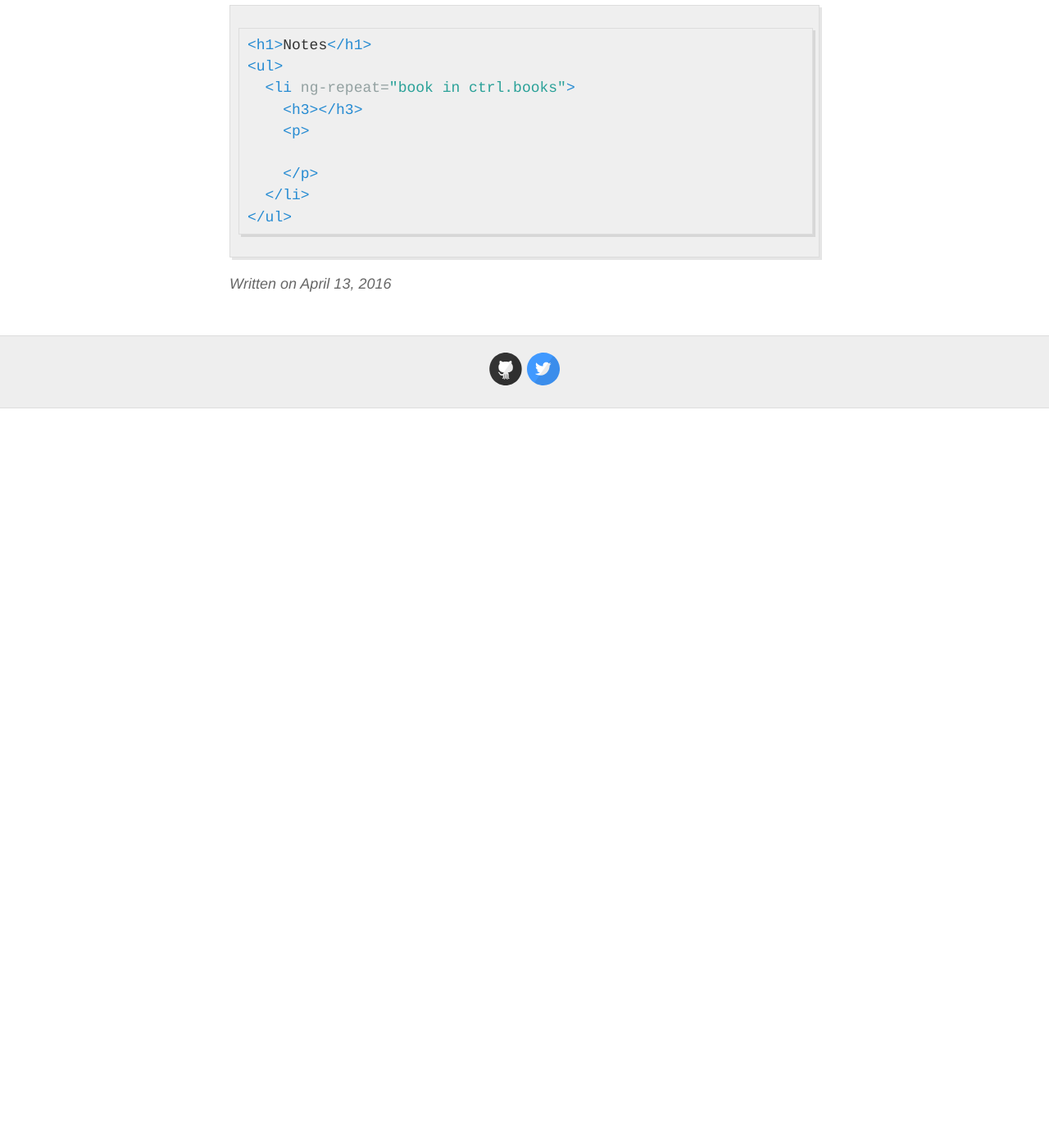
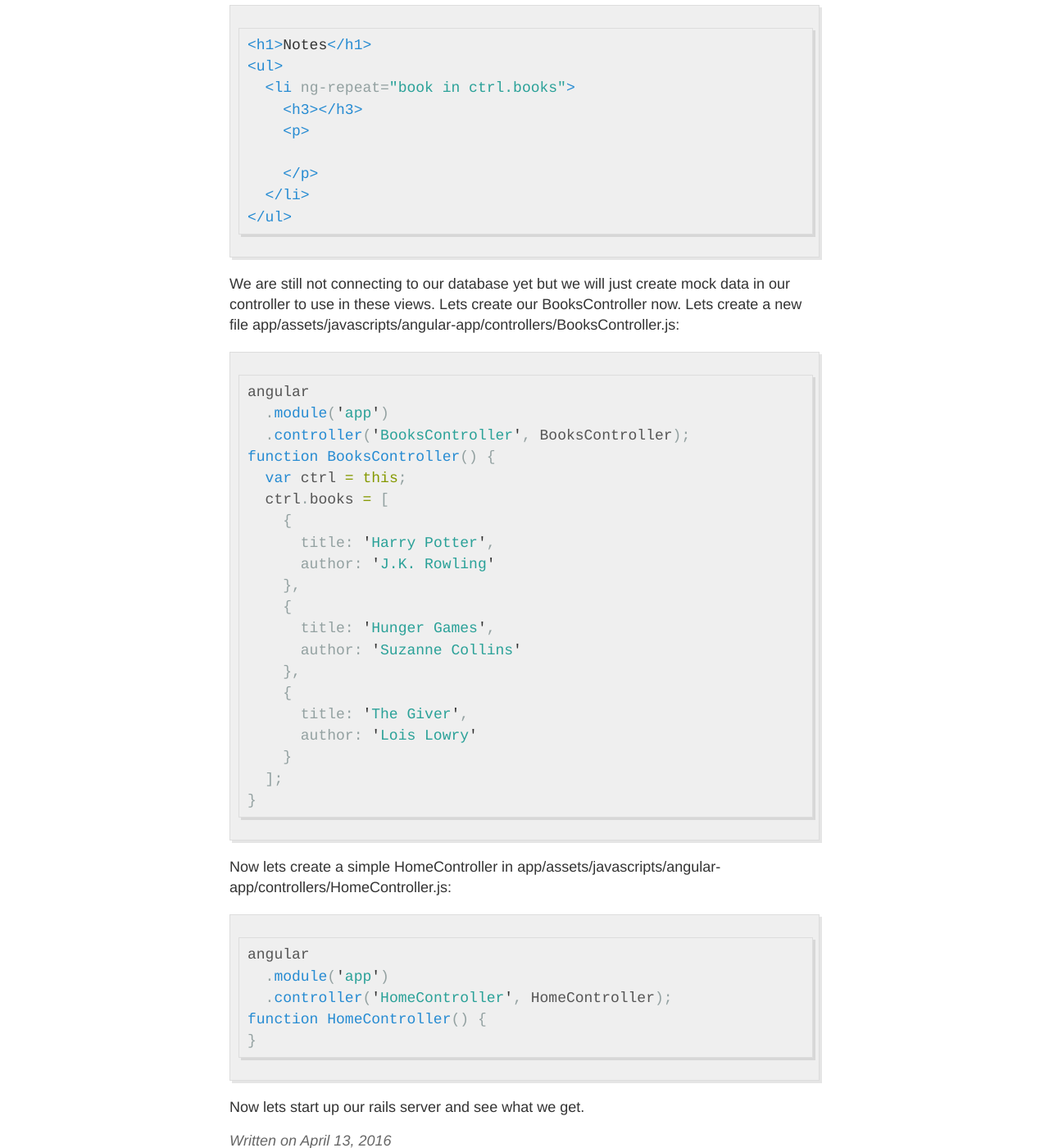
Before and after one commit to tuckerbohman5/tuckerbohman5.github.io, a Jekyll site: the page built from _posts/2016-4-13-Building-My-First-Angular-SPA-Part-3.md, in a window 1280 px wide and 1400 px high, scrolled down 3744 px. Shown: the whole window at 82% size. Built offline with Jekyll 4.4.1, drawn with Linux system fonts in a browser that asks for light colours; before the commit the page ends 4242 px from its top, so only the background shows below that.

Commit message:
controllers working and basic application working

````diff
--- a/_posts/2016-4-13-Building-My-First-Angular-SPA-Part-3.md
+++ b/_posts/2016-4-13-Building-My-First-Angular-SPA-Part-3.md
@@ -124,3 +124,40 @@ In our app/assets/javascripts/templates/home/books.html lets add a simple view f
   </li>
 </ul>
 ```
+
+We are still not connecting to our database yet but we will just create mock data in our controller to use in these views. Lets create our BooksController now. Lets create a new file app/assets/javascripts/angular-app/controllers/BooksController.js:
+
+```javascript
+angular
+  .module('app')
+  .controller('BooksController', BooksController);
+function BooksController() {
+  var ctrl = this;
+  ctrl.books = [
+    {
+      title: 'Harry Potter',
+      author: 'J.K. Rowling'
+    },
+    {
+      title: 'Hunger Games',
+      author: 'Suzanne Collins'
+    },
+    {
+      title: 'The Giver',
+      author: 'Lois Lowry'
+    }
+  ];
+}
+```
+
+Now lets create a simple HomeController in app/assets/javascripts/angular-app/controllers/HomeController.js:
+
+```javascript
+angular
+  .module('app')
+  .controller('HomeController', HomeController);
+function HomeController() {
+}
+```
+
+Now lets start up our rails server and see what we get.
````
